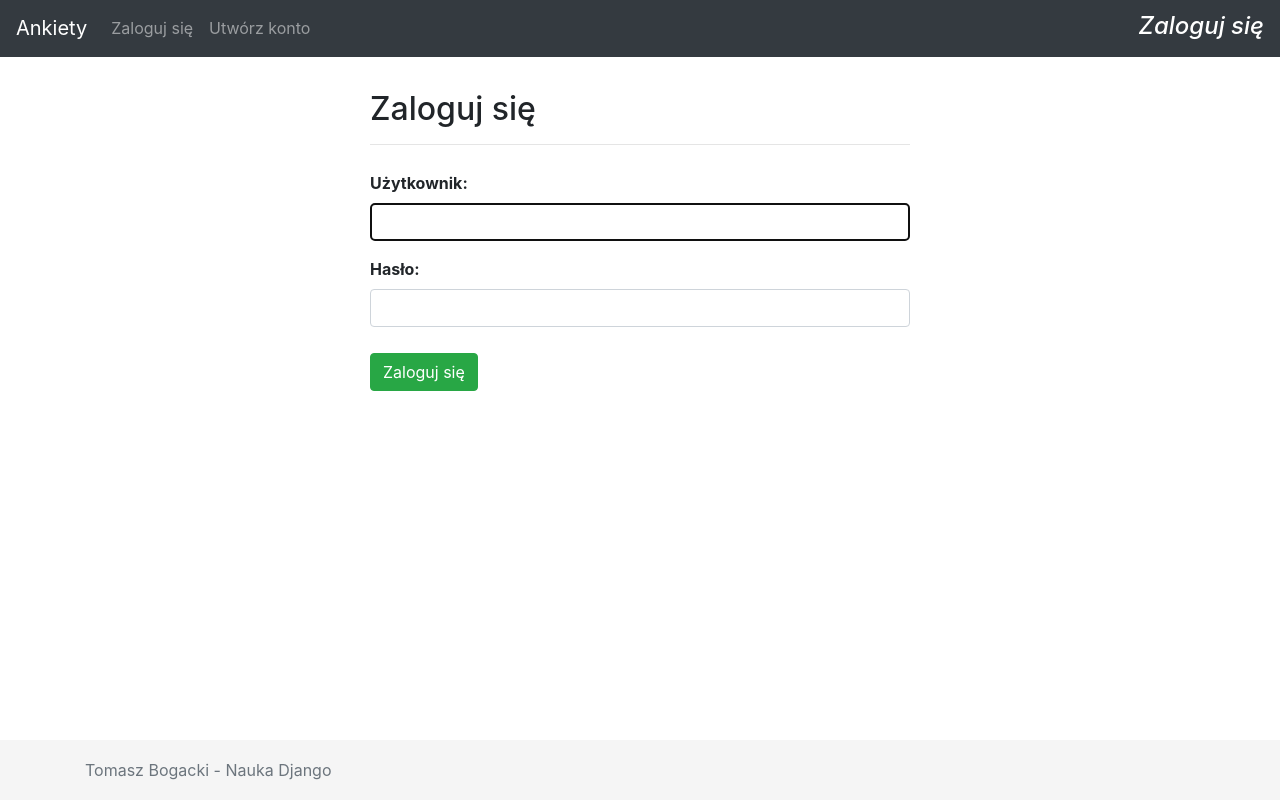
After one commit to TheProrok29/django_questionnaires, a Django app: page /accounts/login/ in a window 1280 px wide. The commit adds this page. Run offline with Django 3.2, Linux system fonts and the light colour scheme; some libraries are stand-ins or nearby versions.

Commit message:
Register accounts app in settings
*add registration template login.html and signup.html
*improve app routing
*create signup view and add urlpatterns(signup/) in accounts
*add login and signup  url to base.html

```diff
--- a/accounts/urls.py
+++ b/accounts/urls.py
@@ -0,0 +1,6 @@
+from django.urls import path
+from . import views
+
+urlpatterns = [
+    path('signup/', views.Signup.as_view(), name='signup'),
+]
--- a/questionnaires/settings.py
+++ b/questionnaires/settings.py
@@ -37,6 +37,7 @@ INSTALLED_APPS = [
     'django.contrib.sessions',
     'django.contrib.messages',
     'django.contrib.staticfiles',
+    'accounts',
 ]
 
 MIDDLEWARE = [
--- a/questionnaires/templates/core/base.html
+++ b/questionnaires/templates/core/base.html
@@ -42,7 +42,7 @@
           </li>
 
           <li class="nav-item">
-            <a class="nav-link" href="">Utwórz konto</a>
+            <a class="nav-link" href="{% url 'signup' %}">Utwórz konto</a>
           </li>
           {% else %}
           <!-- Zalogowany użytkownik -->
@@ -120,7 +120,7 @@
 
   <footer class="footer">
     <div class="container">
-      <span class="text-muted">Kurs Videopoint - Django Poziom Pierwszy</span>
+      <span class="text-muted">Tomasz Bogacki - Nauka Django</span>
     </div>
   </footer>
 
--- /dev/null
+++ b/questionnaires/templates/registration/login.html
@@ -0,0 +1,43 @@
+{% extends "core/base.html" %}
+{% load static %}
+
+
+{% block site_title %}
+
+<!-- Etykieta strony -->
+
+<h4>
+    Zaloguj się
+</h4>
+
+{% endblock site_title %}
+
+{% block content %}
+
+<!-- Zawartość strony -->
+
+<form class="form-horizontal" id="loginForm" role="form" method="POST" action="{% url 'login' %}">
+    <div class="row">
+        <div class="col-md-3"></div>
+        <div class="col-md-6">
+            <h2>Zaloguj się</h2>
+            <hr>
+        </div>
+    </div>
+    <div class="row">
+        <div class="col-md-3"></div>
+        <div class="col-md-6">
+            <!-- Wyświetlenie formularza -->
+            {% csrf_token %}
+            {{ form.as_p }}
+        </div>
+    </div>
+    <div class="row">
+        <div class="col-md-3"></div>
+        <div class="col-md-6">
+            <button type="submit" class="btn btn-success" form="loginForm">Zaloguj się</button>
+        </div>
+    </div>
+</form>
+
+{% endblock content %}
--- a/questionnaires/urls.py
+++ b/questionnaires/urls.py
@@ -14,7 +14,8 @@ Including another URLconf
     2. Add a URL to urlpatterns:  path('blog/', include('blog.urls'))
 """
 from django.contrib import admin
-from django.urls import path
+from django.urls import path, include
+
 
 
 from . import views
@@ -23,4 +24,6 @@ urlpatterns = [
     path('', views.home, name='home'),
     path('panel/', views.panel, name='panel'),
     path('admin/', admin.site.urls),
+    path('accounts/', include('accounts.urls')),
+    path('accounts/', include('django.contrib.auth.urls'))
 ]
```
Also changed, not shown: accounts/views.py (+7 -1 lines), questionnaires/templates/registration/signup.html (added, +41 -0 lines).
